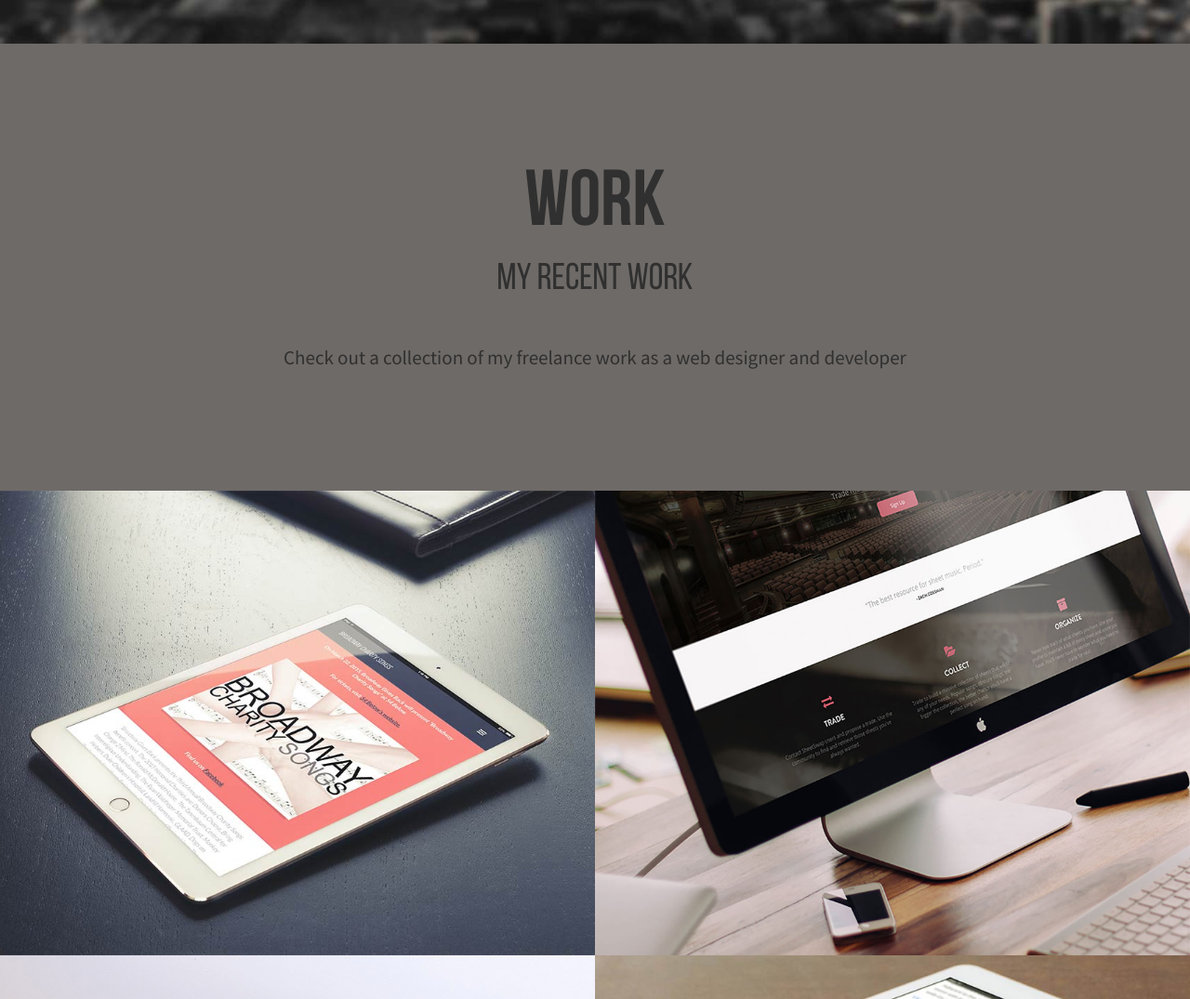
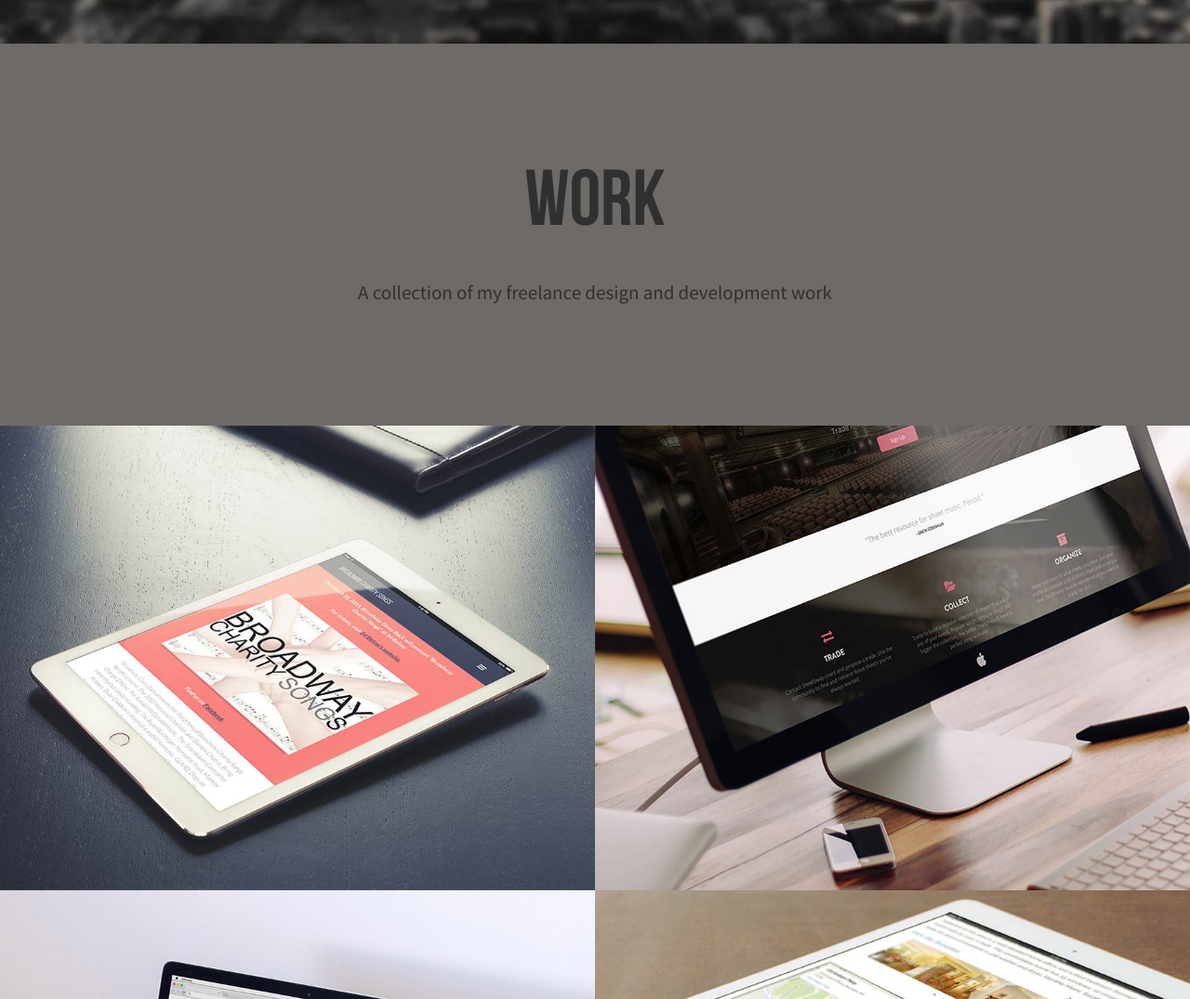
Before and after one commit to Zachcos/ZachCossmanDesignsV3, a Gatsby site: page / in a window 1280 px wide. Shown: the part 753-1828 px from the top of the page at 93% size. Built offline with nearby package versions, Linux system fonts and the light colour scheme; Gatsby itself is replaced by a stand-in of ours.

Commit message:
Refactor portfolioWrapper to use flexbox instead of floats

```diff
--- a/src/pages/index.js
+++ b/src/pages/index.js
@@ -41,18 +41,17 @@
 PORTFOLIO SECTION
 ***************************************************** */
 const PortfolioWrapper = styled.div`
-  background-attachment: fixed, scroll;
   background-color: #615464;
-  background-size: cover;
-  overflow: auto;
+  display: flex;
+  flex-wrap: wrap;
   width: 100%;
-  clear: both;
 `;
 
 const PortfolioHead = styled.div`
   background: #6e6a67;
   padding: 10% 5%;
   text-align: center;
+  width: 100%;
   p {
     margin-top: 5rem;
   }
@@ -137,11 +136,7 @@
       <PortfolioWrapper>
         <PortfolioHead>
           <h1>Work</h1>
-          <h3>My recent work</h3>
-          <p>
-            Check out a collection of my freelance work as a web designer and
-            developer
-          </p>
+          <p>A collection of my freelance design and development work</p>
         </PortfolioHead>
         {data.allPortfolioDataJson.edges.map(item => (
           <PortfolioItem key={item.id} data={item.node} />
```
